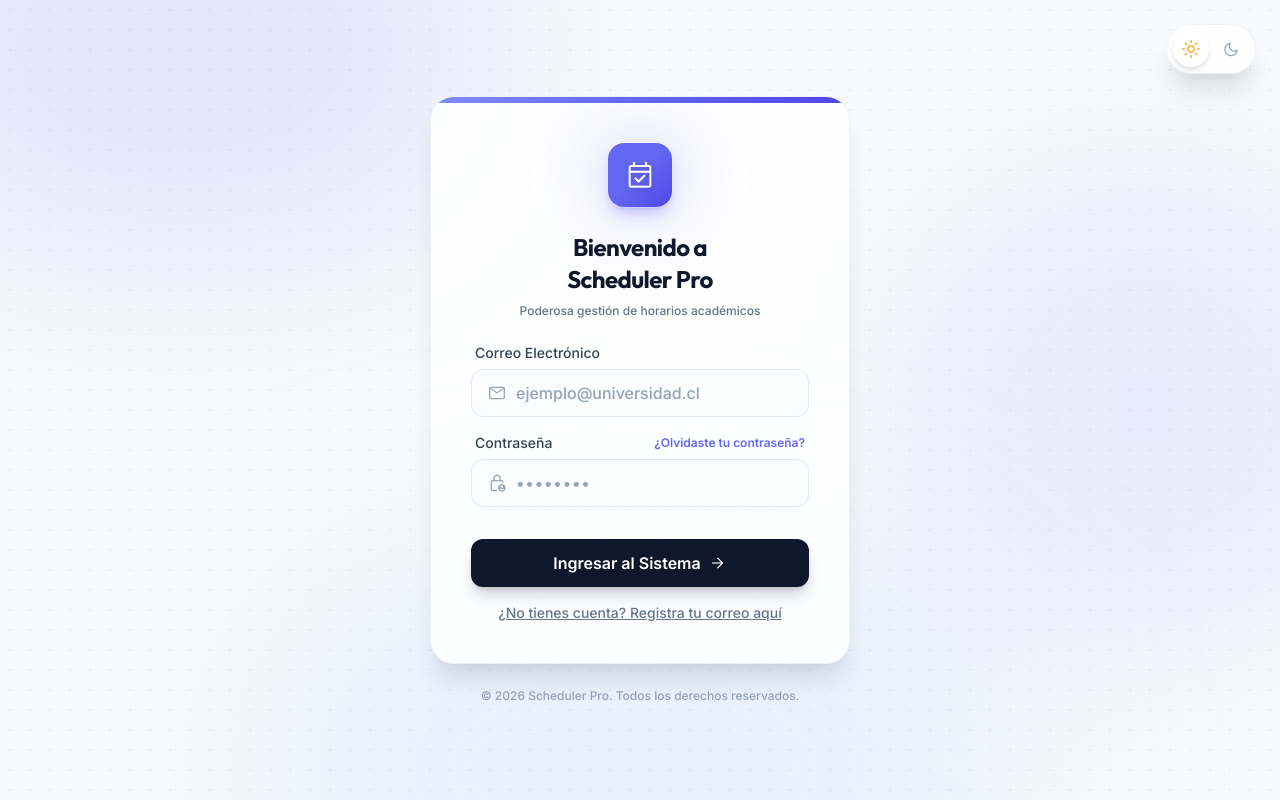
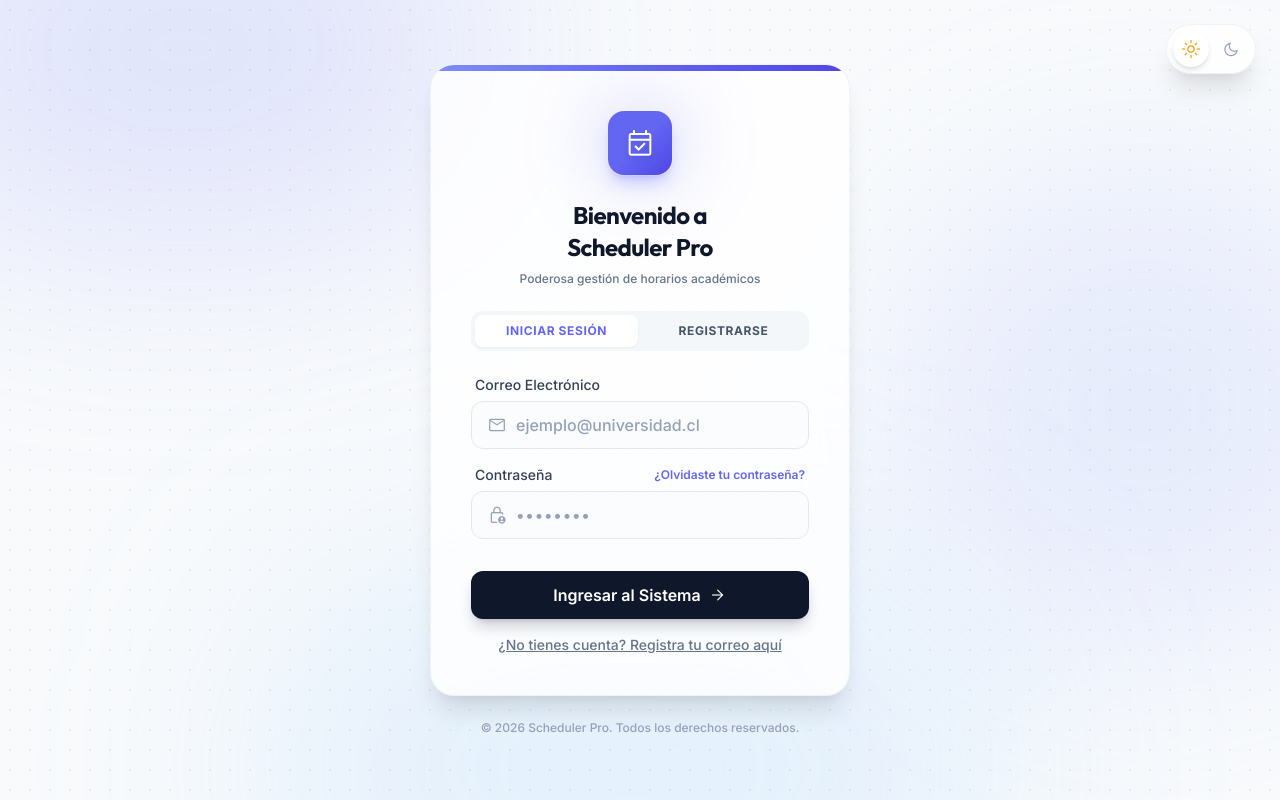
Before and after one commit to davidtroncosop/scheluder, a React (Vite) app: page / in a window 1280 px wide. Built offline with nearby package versions, Linux system fonts and the light colour scheme.

Commit message:
add prominent auth toggle switch to login page

```diff
--- a/pages/LoginPage.tsx
+++ b/pages/LoginPage.tsx
@@ -126,6 +126,30 @@ const LoginPage: React.FC<LoginPageProps> = ({ onToggleDarkMode, isDarkMode }) =
             <p className="text-slate-500 dark:text-slate-400 text-xs font-medium text-center">
               {isRegisterMode ? 'Regístrese para gestionar sus horarios académicos' : 'Poderosa gestión de horarios académicos'}
             </p>
+
+            {/* Segmented Auth Selector */}
+            <div className="w-full bg-slate-100/80 dark:bg-slate-900/80 p-1 rounded-xl flex gap-1 mt-6">
+              <button
+                type="button"
+                onClick={() => { setIsRegisterMode(false); setError(null); }}
+                className={`flex-1 py-2 text-xs font-black uppercase tracking-wider rounded-lg transition-all ${!isRegisterMode
+                  ? 'bg-white dark:bg-slate-800 text-primary shadow-sm'
+                  : 'text-slate-450 hover:text-slate-600 dark:hover:text-slate-300'
+                }`}
+              >
+                Iniciar Sesión
+              </button>
+              <button
+                type="button"
+                onClick={() => { setIsRegisterMode(true); setError(null); }}
+                className={`flex-1 py-2 text-xs font-black uppercase tracking-wider rounded-lg transition-all ${isRegisterMode
+                  ? 'bg-white dark:bg-slate-800 text-primary shadow-sm'
+                  : 'text-slate-450 hover:text-slate-600 dark:hover:text-slate-300'
+                }`}
+              >
+                Registrarse
+              </button>
+            </div>
           </div>
 
           <div className="px-10 pb-10 flex flex-col gap-6">
```
